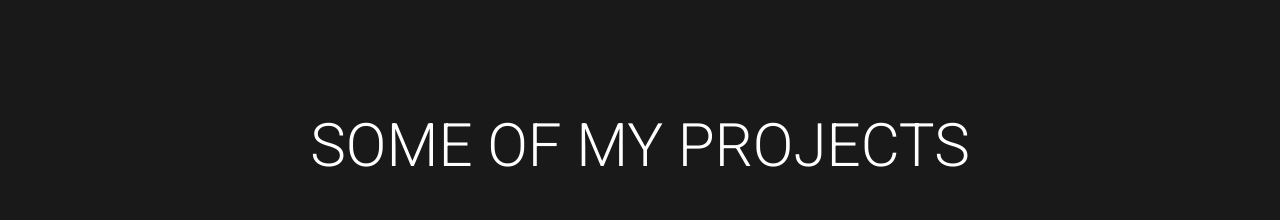
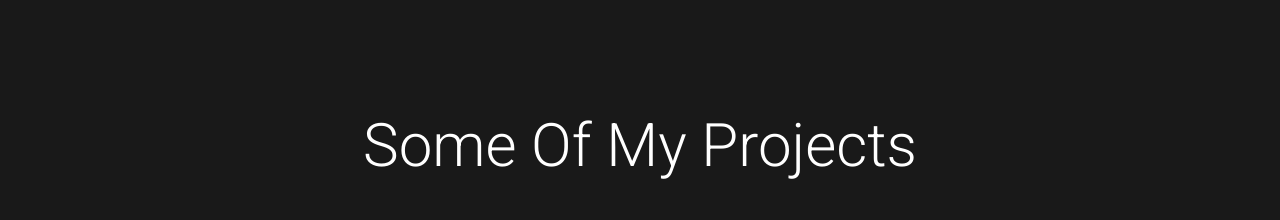
Before and after one commit to dhruvagrawal1055/Portfolio, an Angular app: page /projects in a window 1280 px wide. Shown: the part 820-1040 px from the top of the page. Built offline with nearby package versions, Linux system fonts and the light colour scheme.

Commit message:
Update projects.component.html

```diff
--- a/src/app/projects/projects.component.html
+++ b/src/app/projects/projects.component.html
@@ -1,5 +1,5 @@
 <section class="project-section active">
-    <h1 class="project-heading">SOME OF MY PROJECTS</h1>
+    <h1 class="project-heading">some of my projects</h1>
     <div class="project-container">
         <div class="project-card">
             <div class="project-img parallax-one" style="background-image:url(https://i.pinimg.com/originals/07/39/f2/0739f24a4d22a6c6379048e1969b859d.png);"></div>
```
